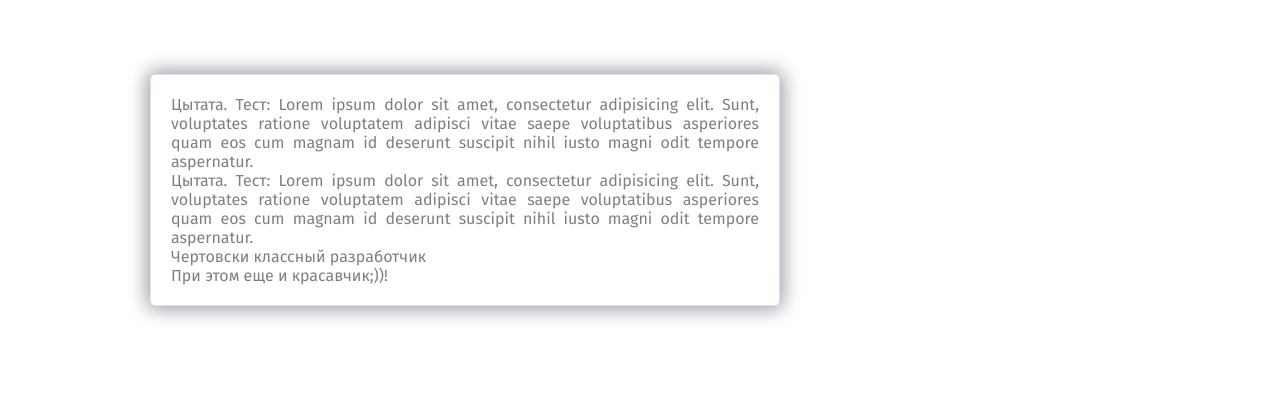
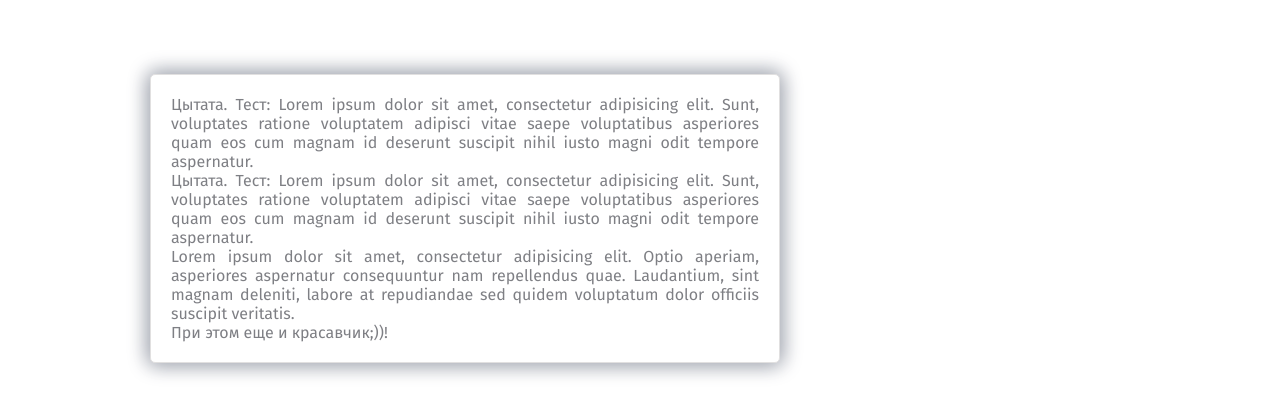
Before and after one commit to Vitalik-vetrov/site, a plain HTML site: page index.html in a window 1280 px wide. Shown: the part 153-568 px from the top of the page. Drawn offline with Linux system fonts and the light colour scheme.

Commit message:
secong commit2

```diff
--- a/index.html
+++ b/index.html
@@ -32,7 +32,7 @@
                 <div class="block-about">
                     <p>Цытата. Тест: Lorem ipsum dolor sit amet, consectetur adipisicing elit. Sunt, voluptates ratione voluptatem adipisci vitae saepe voluptatibus asperiores quam eos cum magnam id deserunt suscipit nihil iusto magni odit tempore aspernatur.</p>
                     <p>Цытата. Тест: Lorem ipsum dolor sit amet, consectetur adipisicing elit. Sunt, voluptates ratione voluptatem adipisci vitae saepe voluptatibus asperiores quam eos cum magnam id deserunt suscipit nihil iusto magni odit tempore aspernatur.</p>
-                    <p>Чертовски классный разработчик</p>
+                    <p>Lorem ipsum dolor sit amet, consectetur adipisicing elit. Optio aperiam, asperiores aspernatur consequuntur nam repellendus quae. Laudantium, sint magnam deleniti, labore at repudiandae sed quidem voluptatum dolor officiis suscipit veritatis.</p>
                     <p>При этом еще и красавчик;))!</p>
                 </div>
             </div>
```
